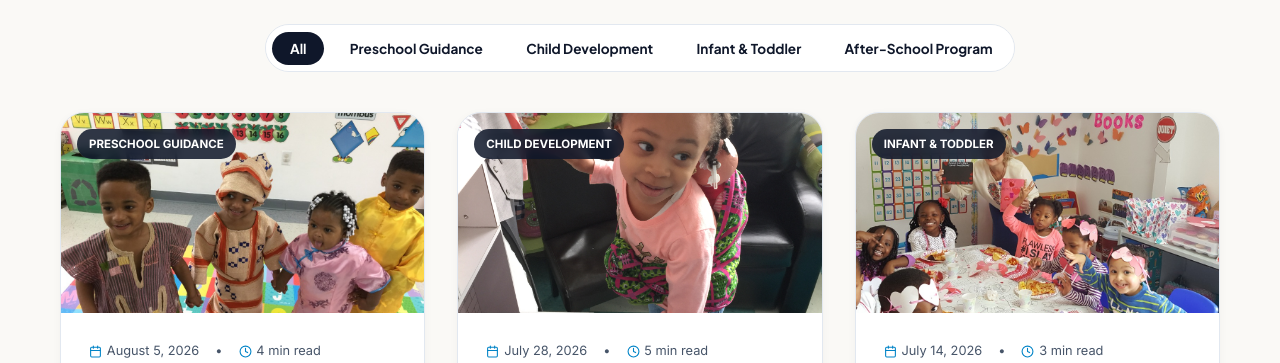
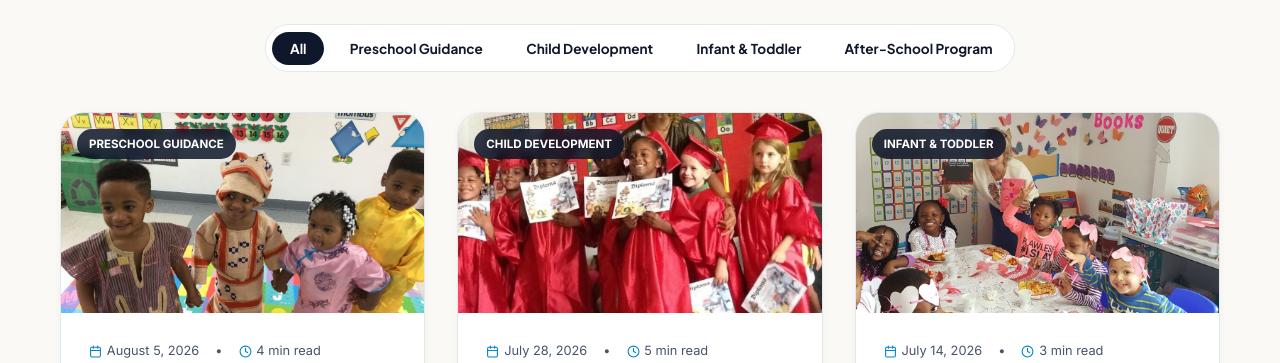
Before and after one commit to tiekomedia-alt/Passioncareacademy-, a React (Vite) app: page / in a window 1280 px wide. Shown: the part 2547-2910 px from the top of the page. Built offline with nearby package versions, Linux system fonts and the light colour scheme.

Commit message:
Update Why Social-Emotional Learning Matters blog article image to newly uploaded graduation celebration photo

```diff
--- a/src/data/blogData.js
+++ b/src/data/blogData.js
@@ -33,7 +33,7 @@ export const initialBlogs = [
     category: 'Child Development',
     excerpt: 'Discover how emotional intelligence, empathy, and peer collaboration built in preschool prepare children for academic and life success.',
     readTime: '5 min read',
-    image: '/IMG_2311.JPG',
+    image: '/blog-social-emotional.jpg',
     content: `
       Long before children solve complex math problems or write essays, they learn how to navigate feelings, share toys, and cooperate with peers. This is social-emotional learning (SEL), and it is the bedrock of early childhood education.
 
```
Also changed, not shown: public/blog-social-emotional.jpg (added).
